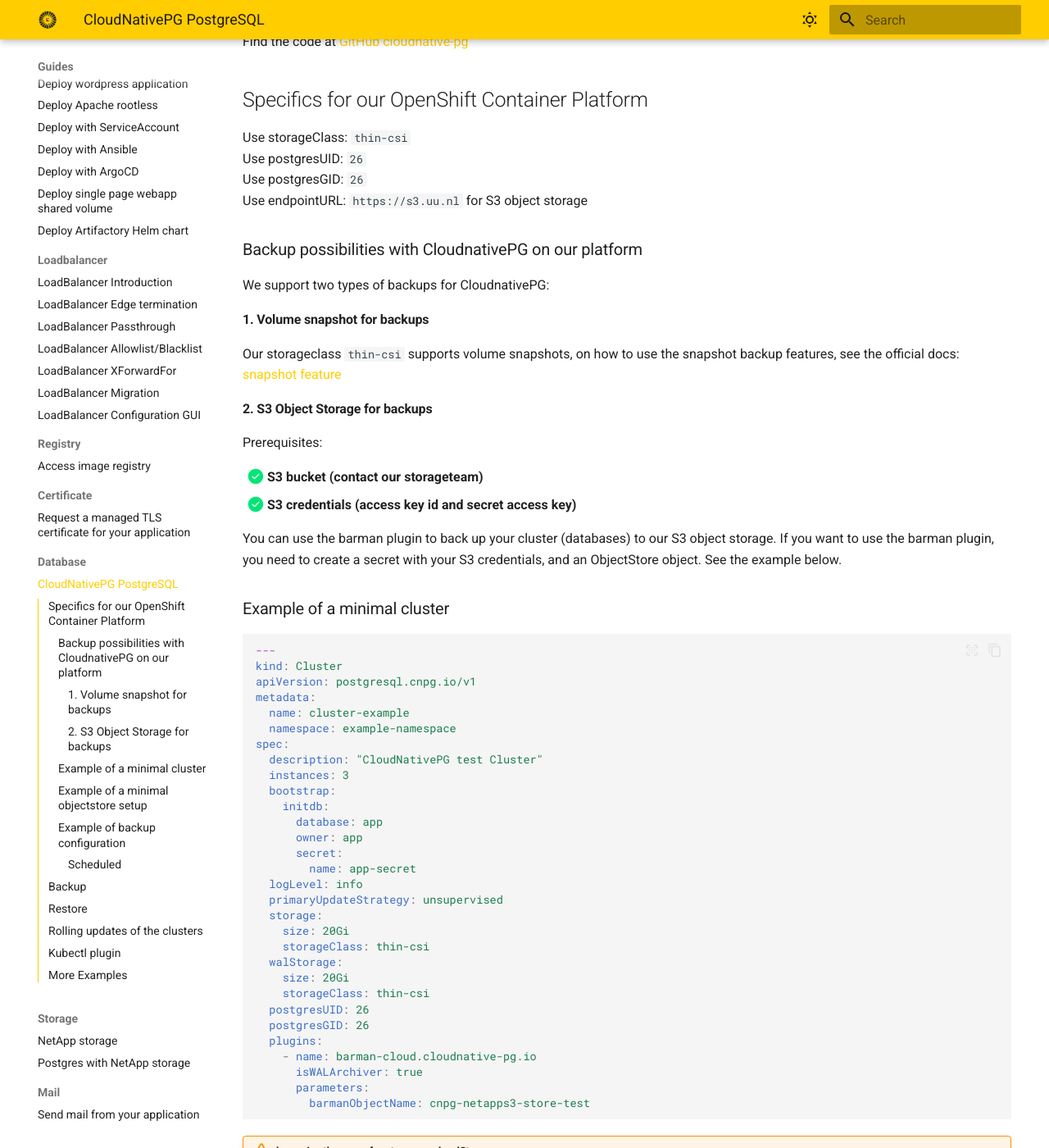
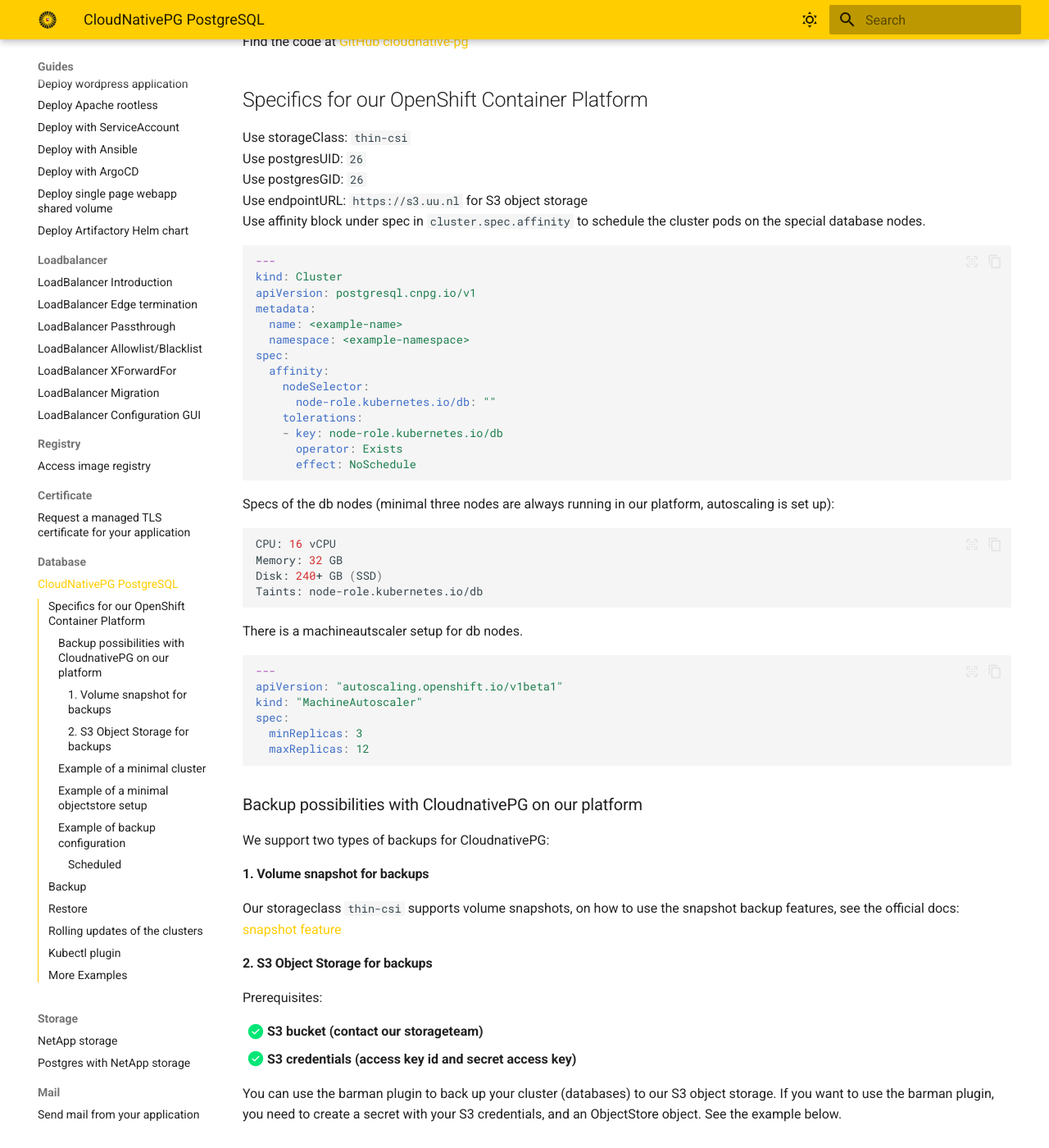
Before and after one commit to UtrechtUniversity/containerplatform-docs, an MkDocs documentation site: the page built from docs/content/guides/cloudnativepg-operator.md, in a window 1280 px wide and 1400 px high, scrolled down 322 px. Shown: the whole window at 82% size. Built offline with MkDocs 1.6.1 and Material for MkDocs 9.7.7, drawn with Linux system fonts in a browser that asks for light colours; some of the changed text lies outside the part shown.

Commit message:
change taint from postgres to db
Signed-off-by: Rene Hoos <r.w.a.hoos@uu.nl>

````diff
--- a/docs/content/guides/cloudnativepg-operator.md
+++ b/docs/content/guides/cloudnativepg-operator.md
@@ -12,6 +12,39 @@
 Use postgresUID: `26`
 Use postgresGID: `26`
 Use endpointURL: `https://s3.uu.nl` for S3 object storage
+Use affinity block under spec in `cluster.spec.affinity` to schedule the cluster pods on the special database nodes.
+```yaml
+---
+kind: Cluster
+apiVersion: postgresql.cnpg.io/v1
+metadata:
+  name: <example-name>
+  namespace: <example-namespace>
+spec:
+  affinity:
+    nodeSelector:
+      node-role.kubernetes.io/db: ""
+    tolerations:
+    - key: node-role.kubernetes.io/db
+      operator: Exists
+      effect: NoSchedule
+```
+Specs of the db nodes (minimal three nodes are always running in our platform, autoscaling is set up):
+```bash
+CPU: 16 vCPU
+Memory: 32 GB
+Disk: 240+ GB (SSD)
+Taints: node-role.kubernetes.io/db
+```
+There is a machineautscaler setup for db nodes.
+```yaml
+---
+apiVersion: "autoscaling.openshift.io/v1beta1"
+kind: "MachineAutoscaler"
+spec:
+  minReplicas: 3
+  maxReplicas: 12
+```
 
 ### Backup possibilities with CloudnativePG on our platform
 We support two types of backups for CloudnativePG:
@@ -36,6 +69,13 @@
   name: cluster-example
   namespace: example-namespace
 spec:
+  affinity:
+    nodeSelector:
+      node-role.kubernetes.io/db: ""
+    tolerations:
+    - key: node-role.kubernetes.io/db
+      operator: Exists
+      effect: NoSchedule
   description: "CloudNativePG test Cluster"
   instances: 3
   bootstrap:
````
